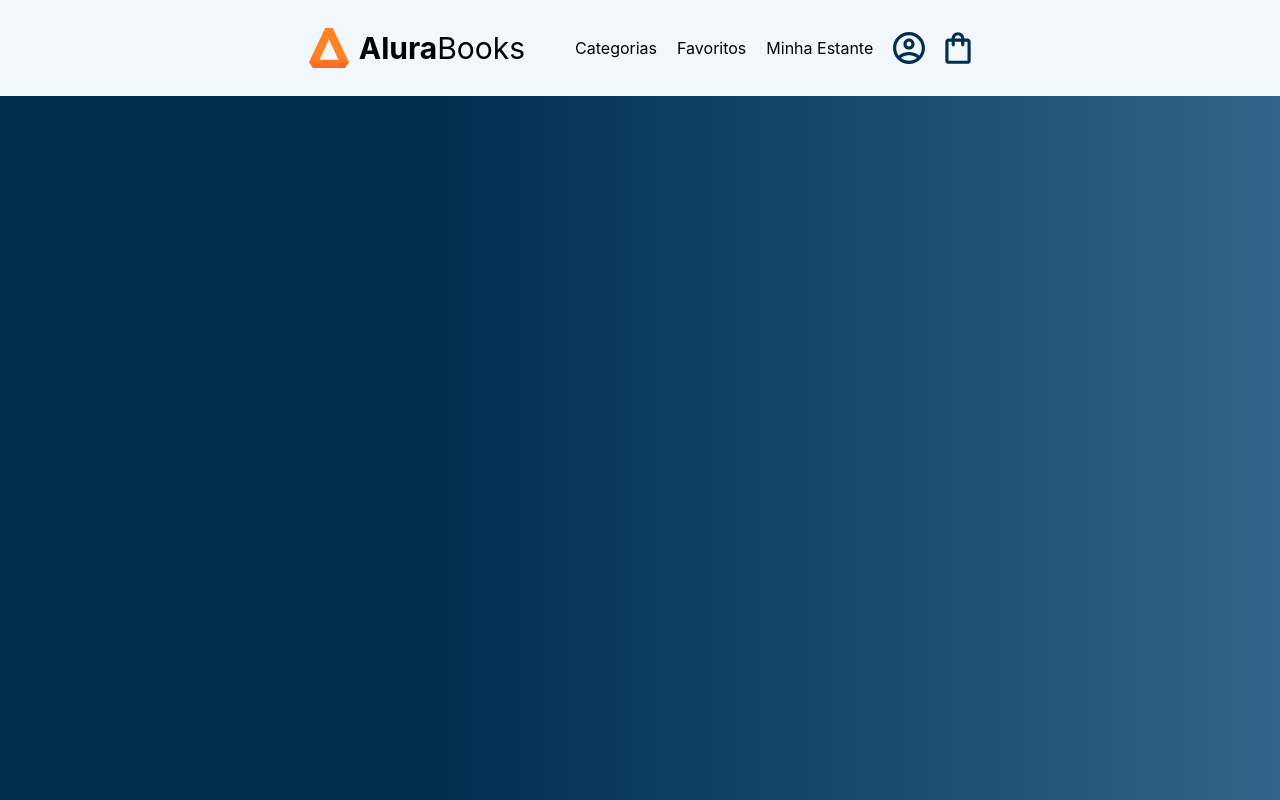
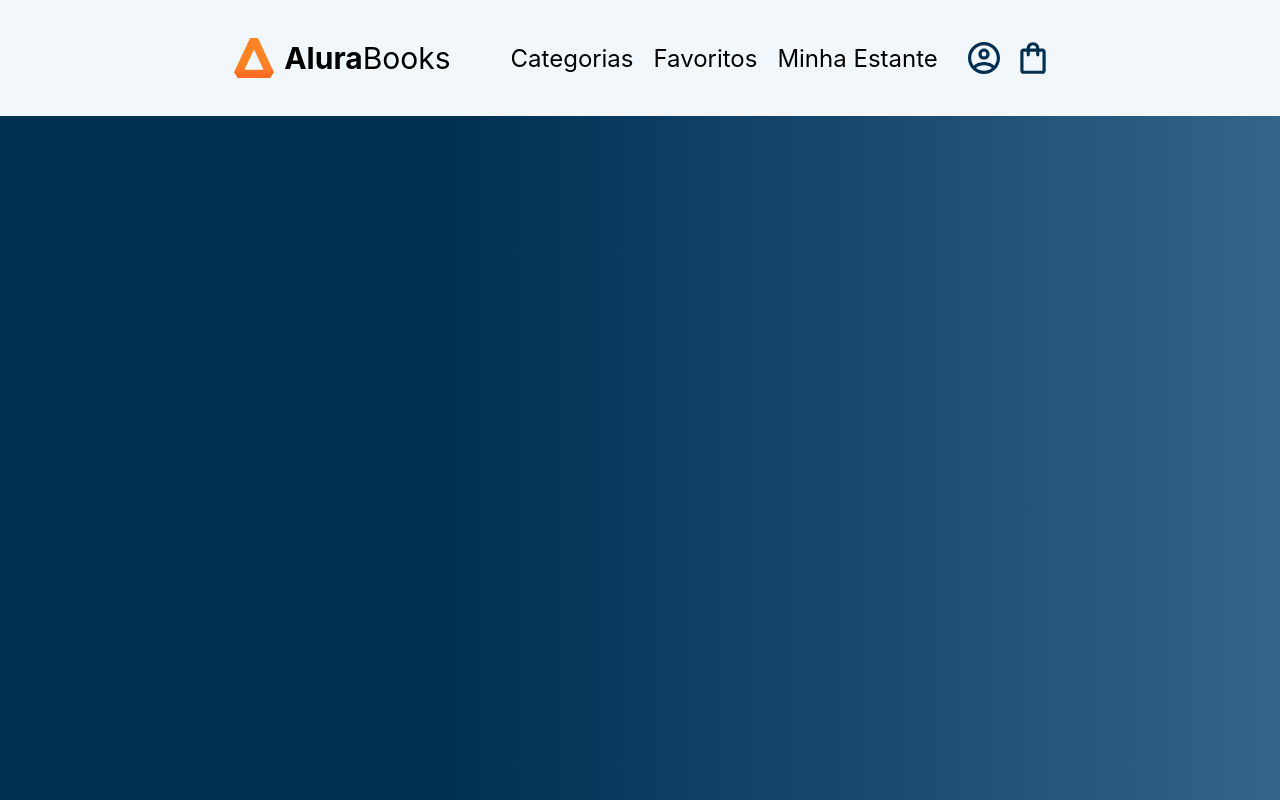
Before and after one commit to mizaelZuza/alurabooks-react, a React (Create React App) app: page / in a window 1280 px wide. Built offline with nearby package versions, Linux system fonts and the light colour scheme.

Commit message:
Alteração na forma com que é feita a estilização da aplicação. Trocamos as folhas de estilo css por styled components

```diff
--- a/package.json
+++ b/package.json
@@ -10,6 +10,7 @@
     "react": "^19.1.0",
     "react-dom": "^19.1.0",
     "react-scripts": "5.0.1",
+    "styled-components": "^6.1.18",
     "web-vitals": "^2.1.4"
   },
   "scripts": {
--- a/src/App.css
+++ /dev/null
@@ -1,16 +0,0 @@
-.App{
-  width: 100vw;
-  height: 100vh;
-  background-image: linear-gradient(90deg, #002F52 35%, #326589);
-}
-
-.App-header{
-  background-color: #f1f7fa;
-  display: flex;
-  align-items: center;
-  justify-content: center;
-}
-
-li{
-  list-style: none;
-}
--- a/src/App.js
+++ b/src/App.js
@@ -1,17 +1,18 @@
-import Logo from './componentes/Logo';
-import './App.css';
-import OpcoesHeader from './componentes/OpcoesHeader';
-import IconesHeader from './componentes/IconesHeader';
+import Header from './componentes/Header';
+import styled from 'styled-components';
+
+const AppContainer = styled.div`
+    width: 100vw;
+    height: 100vh;
+    background-image: linear-gradient(90deg, #002F52 35%, #326589);
+
+`
 
 function App() {
   return (
-    <div className="App">
-      <header className="App-header">
-        <Logo></Logo>
-        <OpcoesHeader></OpcoesHeader>
-        <IconesHeader></IconesHeader>
-      </header>
-    </div>
+    <AppContainer>
+      <Header />
+    </AppContainer>
   );
 }
 
--- /dev/null
+++ b/src/componentes/Header/index.js
@@ -0,0 +1,26 @@
+import Logo from '../Logo'
+import OpcoesHeader from '../OpcoesHeader'
+import IconesHeader from '../IconesHeader'
+import styled from 'styled-components'
+
+const HeaderContainer = styled.header`
+    background-color: #f1f7fa;
+    display: flex;
+    align-items: center;
+    justify-content: center;
+    gap: 10px;
+    padding: 10px;
+`
+
+function Header() {
+    return (
+        <HeaderContainer>
+            <Logo></Logo>
+            <OpcoesHeader></OpcoesHeader>
+            <IconesHeader></IconesHeader>
+        </HeaderContainer>
+    )
+
+}
+
+export default Header
--- a/src/componentes/IconesHeader/estilo.css
+++ /dev/null
@@ -1,11 +0,0 @@
-.icones{
-    display: flex;
-    justify-content: center;
-    align-items: center;
-    text-align: center;
-}
-
-.icone{
-    margin: 0 10px;
-    cursor: pointer;
-}
--- a/src/componentes/IconesHeader/index.js
+++ b/src/componentes/IconesHeader/index.js
@@ -1,16 +1,28 @@
-import './estilo.css'
+import styled from 'styled-components'
 import Perfil from '../../img/perfil.svg'
 import Sacola from '../../img/sacola.svg'
 
 const icones = [Perfil, Sacola]
 
-function IconesHeader(){
-    return(
-        <div className="icones">
+const ContainerIcones = styled.div`
+    display: flex;
+    justify-content: center;
+    align-items: center;
+    text-align: center;
+`
+
+const Icone = styled.img`
+    margin: 0 10px;
+    cursor: pointer;
+`
+
+function IconesHeader() {
+    return (
+        <ContainerIcones>
             {icones.map((icone) => {
-                return <img src={icone} alt="icone" className='icone'/>
+                return <Icone src={icone} alt="icone" />
             })}
-        </div>
+        </ContainerIcones>
     )
 }
 
--- a/src/componentes/OpcoesHeader/estilo.css
+++ /dev/null
@@ -1,12 +0,0 @@
-.opcoes{
-    display: flex;
-    justify-content: center;
-    align-items: center;
-    text-align: center;
-}
-
-.opcoes-item{
-    font-size: 16px;
-    margin: 0 10px;
-    cursor: pointer;
-}
--- a/src/componentes/OpcoesHeader/index.js
+++ b/src/componentes/OpcoesHeader/index.js
@@ -1,14 +1,27 @@
-import './estilo.css';
+import styled from "styled-components";
 const opcoes = ['Categorias', 'Favoritos', 'Minha Estante']
-function OpcoesHeader(){
+
+const Opcoes = styled.ul`
+    display: flex;
+    justify-content: center;
+    align-items: center;
+    text-align: center;
+`
+const Opcao = styled.li`
+    font-size: 24px;
+    margin: 0 10px;
+    cursor: pointer;
+`
+
+function OpcoesHeader() {
     return (
-        <ul className='opcoes'>
+        <Opcoes>
             {
-                opcoes.map((opcao)=> {
-                    return <li className='opcoes-item'>{opcao}</li>
+                opcoes.map((opcao) => {
+                    return <Opcao>{opcao}</Opcao>
                 })
             }
-        </ul>
+        </Opcoes>
     );
 }
 
--- a/src/index.css
+++ /dev/null
@@ -1,13 +0,0 @@
-body {
-  margin: 0;
-  font-family: -apple-system, BlinkMacSystemFont, 'Segoe UI', 'Roboto', 'Oxygen',
-    'Ubuntu', 'Cantarell', 'Fira Sans', 'Droid Sans', 'Helvetica Neue',
-    sans-serif;
-  -webkit-font-smoothing: antialiased;
-  -moz-osx-font-smoothing: grayscale;
-}
-
-code {
-  font-family: source-code-pro, Menlo, Monaco, Consolas, 'Courier New',
-    monospace;
-}
--- a/src/index.js
+++ b/src/index.js
@@ -1,12 +1,28 @@
 import React from 'react';
 import ReactDOM from 'react-dom/client';
-import './index.css';
 import App from './App';
 import reportWebVitals from './reportWebVitals';
+import { createGlobalStyle } from 'styled-components';
 
+const GlobalStyle = createGlobalStyle`
+  body {
+    margin: 0;
+    font-family: -apple-system, BlinkMacSystemFont, 'Segoe UI', 'Roboto', 'Oxygen', 'Ubuntu', 'Cantarell', 'Fira Sans', 'Droid Sans', 'Helvetica Neue', sans-serif;
+    -webkit-font-smoothing: antialiased;
+    -moz-osx-font-smoothing: grayscale;
+  }
+
+  code {
+    font-family: source-code-pro, Menlo, Monaco, Consolas, 'Courier New', monospace;
+  }
+  li{
+    list-style: none;
+  }
+`;
 const root = ReactDOM.createRoot(document.getElementById('root'));
 root.render(
   <React.StrictMode>
+    <GlobalStyle />
     <App />
   </React.StrictMode>
 );
```
Also changed, not shown: 1 other file (tests, documents, lock files or other folders).
